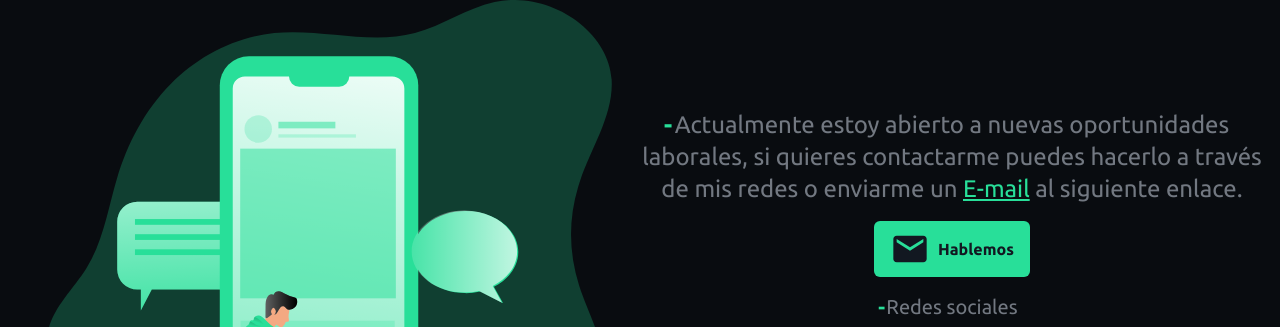
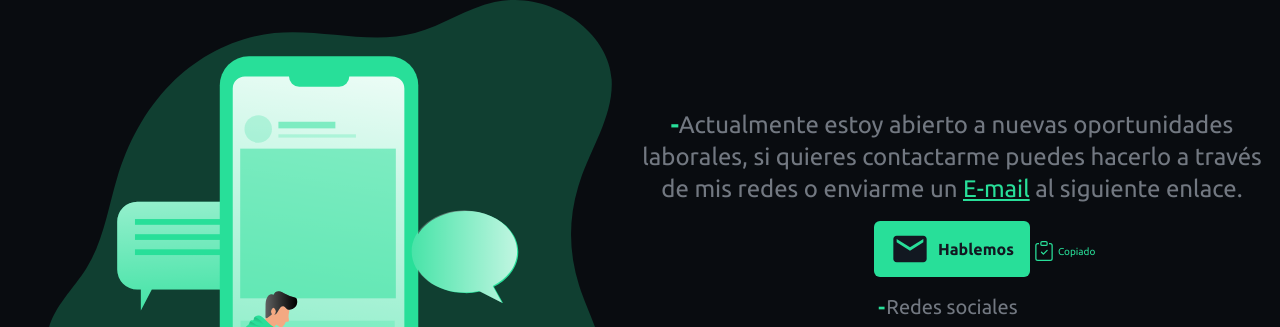
Before and after one commit to guillezdev/Mi-Web, a React (Vite) app: page / in a window 1280 px wide. Shown: the part 4639-4966 px from the top of the page. Built offline with nearby package versions, Linux system fonts and the light colour scheme.

Commit message:
working in contact

```diff
--- a/src/components/CardProfile.jsx
+++ /dev/null
@@ -1,11 +0,0 @@
-import React from "react";
-
-const CardProfile = ({ img }) => {
-  return (
-    <>
-      <img src={img} alt='imgfront' />
-    </>
-  );
-};
-
-export default CardProfile;
--- a/src/components/Contact.jsx
+++ b/src/components/Contact.jsx
@@ -1,10 +1,12 @@
-import React from "react";
+import React, { useState } from "react";
 import imgcont from "../assets/redes.svg";
 import { FaLinkedin, FaGithub } from "react-icons/fa";
 import { MdEmail } from "react-icons/md";
+import { BsClipboard, BsClipboardCheck } from "react-icons/bs";
 
-import CardProfile from "./CardProfile";
 function Contact() {
+  const [clipboardcheck, setClipboardcheck] = useState(false)
+
   return (
     <div className="text-secundary bg-black/50" id="contact">
       <div className=" max-w-7xl mx-auto py-16">
@@ -23,8 +25,14 @@ function Contact() {
 
           <div className="lg:w-1/2 w-full flex flex-col justify-center items-center">
             <div className="flex flex-col justify-center items-center gap-4 py-4">
-              <h1 className="text-lg lg:text-2xl inline-block text-center relative"><span className="absolute left-6  peer-hover:text-7xl text-primary font-extrabold">-</span>Actualmente estoy abierto a nuevas oportunidades laborales, si quieres contactarme puedes hacerlo a través de mis redes o enviarme un <a href="mailto:guillezdev@gmail.com" className="text-primary underline decoration-primary">E-mail</a> al siguiente enlace.</h1>
-              <a className="flex w-fit text-fondo items-center font-semibold w-30 gap-2 bg-primary hover:shadow-lg hover:shadow-primary hover:bg-primary hover:-translate-y-1 hover:rotate-1 rounded-md py-2 px-4 cursor-pointer" href="mailto:guillezdev@gmail.com"><MdEmail size={40} />Hablemos</a>
+              <h1 className="text-lg lg:text-2xl inline-block text-center relative"><span className="left-6 text-primary font-extrabold">-</span>Actualmente estoy abierto a nuevas oportunidades laborales, si quieres contactarme puedes hacerlo a través de mis redes o enviarme un <a href="mailto:guillezdev@gmail.com" className="text-primary underline decoration-primary">E-mail</a> al siguiente enlace.</h1>
+              <div className="relative">
+                <a className="flex w-fit text-fondo items-center font-semibold w-30 gap-2 bg-primary hover:shadow-lg hover:shadow-primary hover:bg-primary hover:-translate-y-1 hover:rotate-1 rounded-md py-2 px-4 cursor-pointer" href="mailto:guillezdev@gmail.com"><MdEmail size={40} />Hablemos</a>
+                <div className="absolute -right-28 top-4 cursor-pointer text-primary w-28 rounded-lg p-1" onClick={() => setClipboardcheck(!clipboardcheck)}>
+                  {clipboardcheck ? <BsClipboard size={20} /> : <div className="flex gap-1 items-center"><BsClipboardCheck size={20} /><p className="text-[10px]">Copiado</p></div>}
+                </div>
+              </div>
+
             </div>
             <div className="flex flex-col justify-center items-center gap-4">
               <h3 className="relative text-xl"><span className="absolute -left-2  peer-hover:text-7xl text-primary font-extrabold">-</span>Redes sociales</h3>
--- a/src/components/Footer.jsx
+++ b/src/components/Footer.jsx
@@ -1,5 +1,4 @@
 import React from "react";
-import { FaLinkedin } from "react-icons/fa";
 
 function Footer() {
   return (
--- a/src/components/Home.jsx
+++ b/src/components/Home.jsx
@@ -3,6 +3,7 @@ import imgfront from "../assets/Frontend.svg";
 import { FaPhoneAlt, FaDownload } from "react-icons/fa";
 import { Link } from "react-scroll";
 import pdfFile from "../../public/cv/guillezdev-cv.pdf";
+
 function Home() {
   return (
     <header className="max-w-7xl mx-auto mb-10 text-white py-16" id="home">
--- a/src/components/Navbar.jsx
+++ b/src/components/Navbar.jsx
@@ -1,7 +1,7 @@
 import React, { useState, useEffect } from "react";
 import { Transition } from "@headlessui/react";
 import { Link } from "react-scroll";
-import Favicon from "../assets/logo.svg";
+
 const Navbar = () => {
   const [isMobile, setIsMobile] = useState(false);
   const [isOpen, setIsOpen] = useState(false);
--- a/src/components/Projects.jsx
+++ b/src/components/Projects.jsx
@@ -28,7 +28,7 @@ function ProjectCard(props) {
             <FaGithub size={25} />
           </div>
           <div className="flex items-center gap-2 hover:-translate-y-2 hover:rotate-3 border-b-2 border-white pb-1 hover:border-primary cursor-pointer">
-            <a className="text-2xl font-extralight text-primary" href={githubLink}>Ver</a>
+            <a className="text-2xl font-extralight text-primary" href={liveLink}>Ver</a>
             <FaExternalLinkAlt size={25} />
           </div>
         </div>
--- a/src/components/Skills.jsx
+++ b/src/components/Skills.jsx
@@ -20,7 +20,7 @@ const Skills = () => {
               className='flex flex-col items-center '
             >
               <div className="text-white w-14 h-auto flex flex-col items-center justify-center lg:scale-150 hover:-translate-y-2 hover:rotate-3 cursor-pointer hover:text-primary">
-                <h3 className="text-lg flex relative"><span className="absolute -left-2  peer-hover:text-7xl text-primary font-extrabold">-</span>{skill.name}</h3>
+                <h3 className="text-lg flex relative"><span className="absolute -left-2 text-primary font-extrabold">-</span>{skill.name}</h3>
                 <skill.icon size={60} className='mb-2 w-full h-full select-none text-white' />
               </div>
             </div>
```
